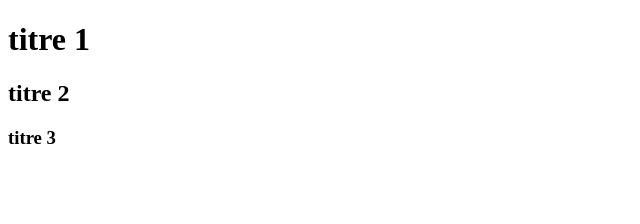
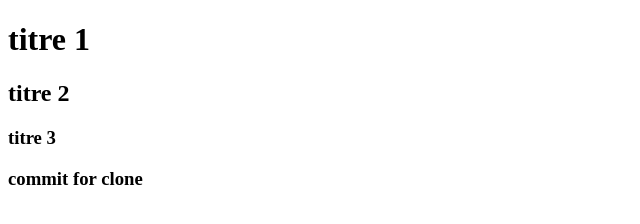
Before and after one commit to Santia14/CoursGithub, a plain HTML site: page index.html in a window 1280 px wide. Shown: the whole page, without its empty margins (0-640 px from the left). Drawn offline with Linux system fonts and the light colour scheme.

Commit message:
commit for clone 1

```diff
--- a/index.html
+++ b/index.html
@@ -9,5 +9,6 @@
     <h1>titre 1</h1>
     <h2>titre 2</h2>
     <h3>titre 3</h3>
+    <h3>commit for clone</h3>
 </body>
 </html>
```
